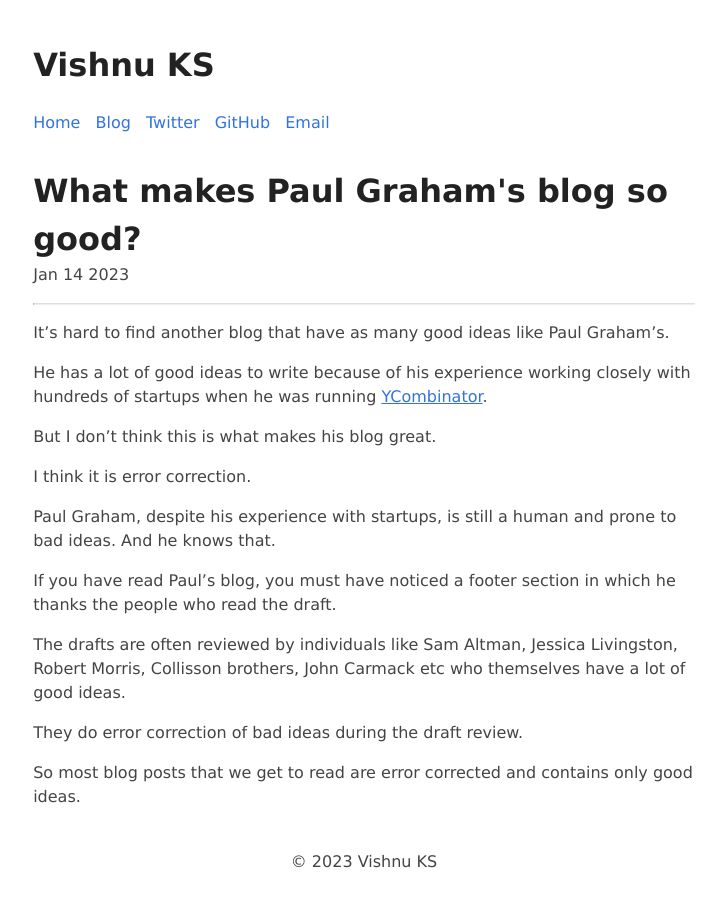
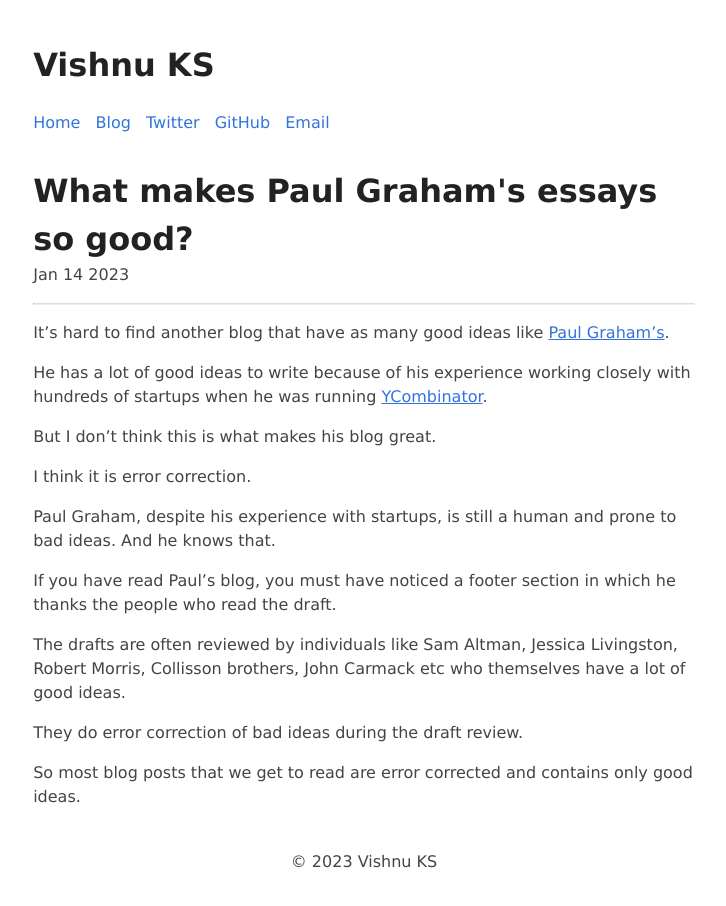
Before and after one commit to hackerkid/blog3, an Astro site: page /blog/pg in a window 1280 px wide. Shown: the whole page, without its empty margins (276-1002 px from the left). Built offline with nearby package versions, Linux system fonts and the light colour scheme; Astro itself is replaced by a stand-in of ours.

Commit message:
Add blog link.

```diff
--- a/src/pages/blog/pg.md
+++ b/src/pages/blog/pg.md
@@ -1,11 +1,11 @@
 ---
 layout: "../../layouts/BlogPost.astro"
-title: "What makes Paul Graham's blog so good?"
+title: "What makes Paul Graham's essays so good?"
 description: "What makes Paul Graham's blog so good?"
 pubDate: "Jan 14 2023"
 ---
 
-It's hard to find another blog that have as many good ideas like Paul Graham's.
+It's hard to find another blog that have as many good ideas like [Paul Graham's](http://www.paulgraham.com/articles.html).
 
 He has a lot of good ideas to write because of his experience working closely with hundreds of startups when he was running [YCombinator](https://www.ycombinator.com/).
 
```
